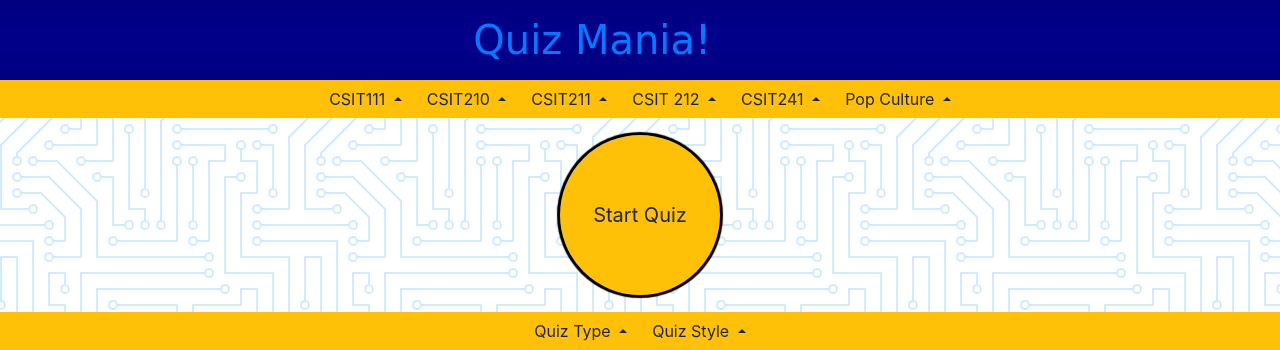
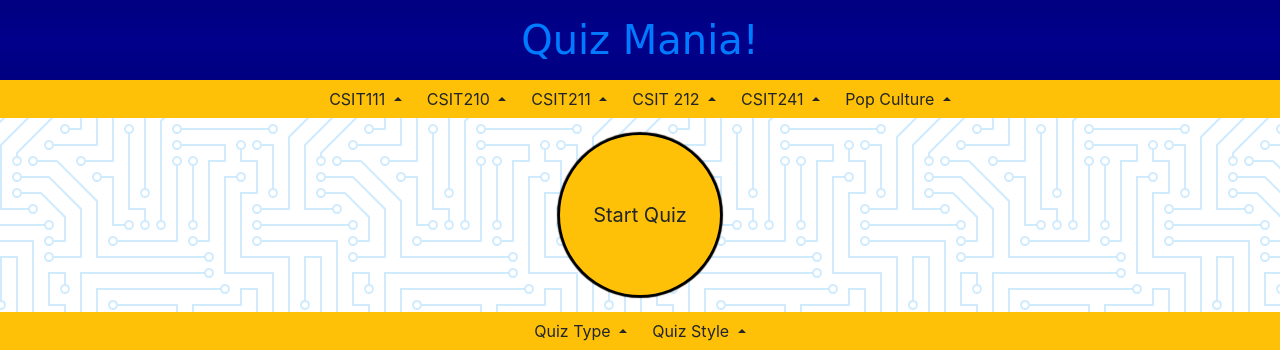
Before and after one commit to gabriel-bric-yud/QuizmaniaOnline, a PHP site: page / in a window 1280 px wide. Shown: the top 350 px of the page. Run offline with PHP 8.4, Linux system fonts and the light colour scheme; some web fonts are replaced.

Commit message:
fix header

```diff
--- a/public/style.css
+++ b/public/style.css
@@ -28,8 +28,8 @@ p {
 
 #titleDiv {
   margin: 0 auto;
-  display: grid;
-  grid-template-columns: 1fr 1fr 1fr;
+  display: flex;
+  justify-content: center;
   position: relative;
   text-align: center;
   width: 1000px;
```
